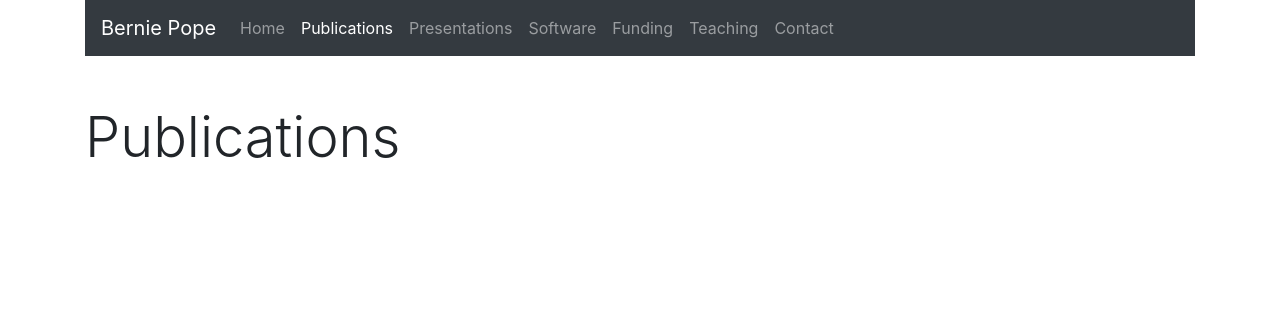
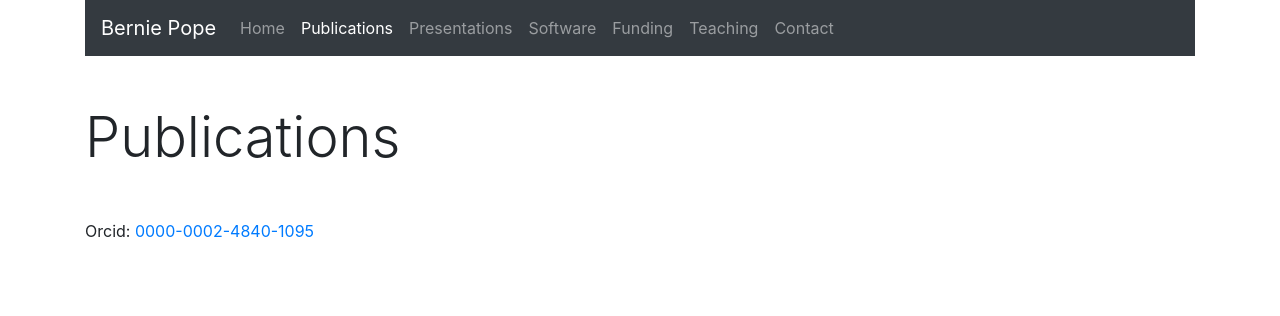
Before and after one commit to bjpop/website, a Python web app: template templates/publications.html in a window 1280 px wide. Shown: the top 316 px of the page. Run offline with Jinja, Linux system fonts and the light colour scheme; the template is opened without the code that fills it, so the values that code supplies are empty; some libraries are stand-ins or nearby versions.

Commit message:
Add Orcid to publications page

```diff
--- a/docs/publications.html
+++ b/docs/publications.html
@@ -38,6 +38,8 @@
 
 
 <h1 class="display-4 my-5">Publications</h1>
+
+<div class="my-5"><p>Orcid: <a href="http://orcid.org/0000-0002-4840-1095">0000-0002-4840-1095</a></p></div>
 
 
   <ul class="fa-ul">
--- a/templates/publications.html
+++ b/templates/publications.html
@@ -5,6 +5,8 @@
 {{ super () }}
 
 <h1 class="display-4 my-5">Publications</h1>
+
+<div class="my-5"><p>Orcid: <a href="http://orcid.org/0000-0002-4840-1095">0000-0002-4840-1095</a></p></div>
 
 {% for paper in contents %}
 
```
